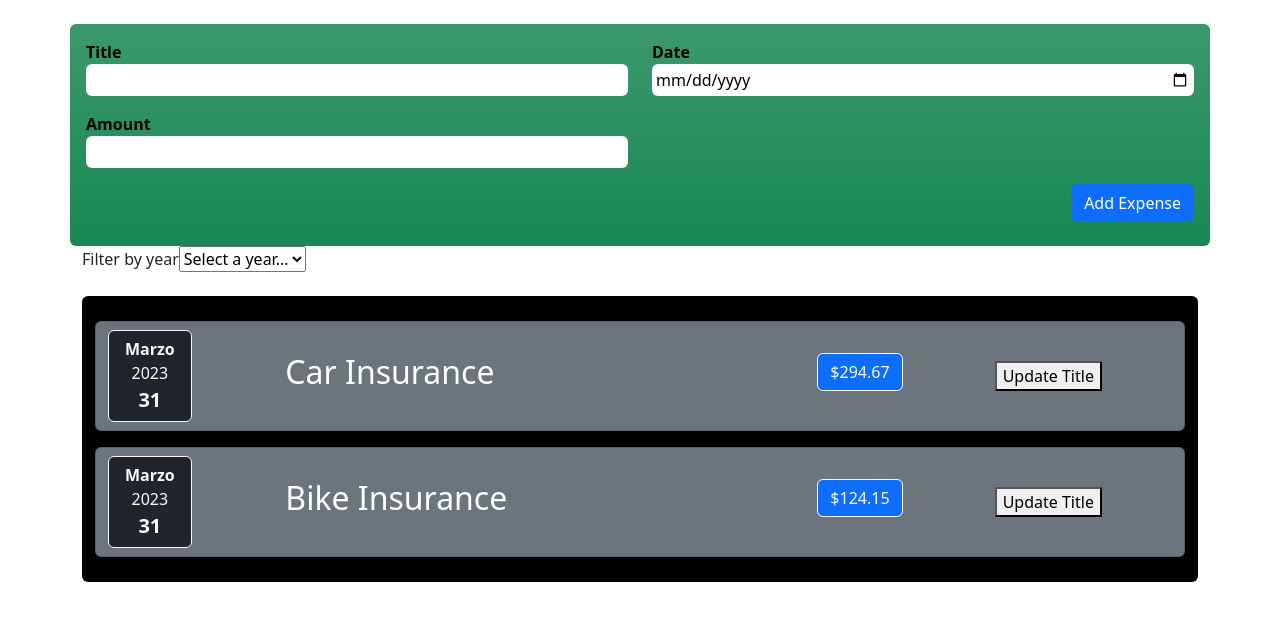
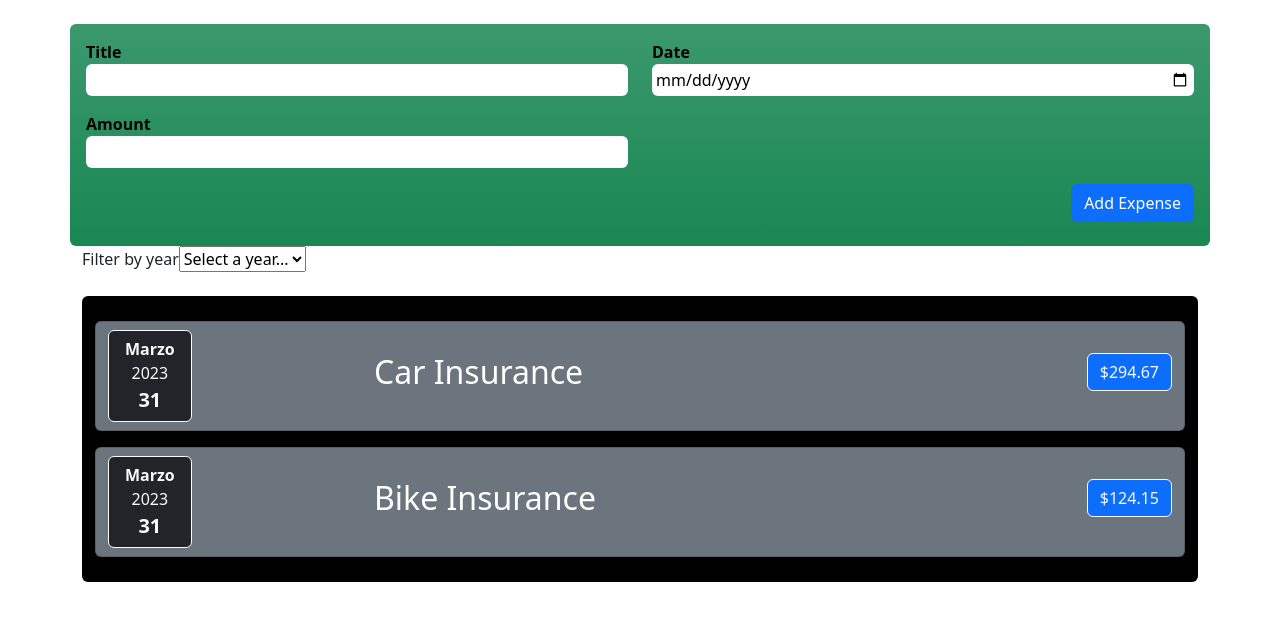
Before and after one commit to caoh29/react-app, a React (Vite) app: page / in a window 1280 px wide. Shown: the top 620 px of the page. Built offline with nearby package versions, Linux system fonts and the light colour scheme.

Commit message:
ready to go without update title btn

```diff
--- a/src/components/ExpenseItem.tsx
+++ b/src/components/ExpenseItem.tsx
@@ -1,5 +1,3 @@
-import { useState } from "react";
-
 import ExpenseDate from "./ExpenseDate";
 import Card from "./Card";
 
@@ -10,25 +8,15 @@ interface ExpenseItemProps {
 }
 
 function ExpenseItem(props: ExpenseItemProps): JSX.Element {
-
-    const [title, setTitle] = useState(props.title);
-
-    function clickHandler () {
-        setTitle('Updated!');
-    }
-
     return (
         <Card className="container bg-secondary my-2">
             <div className="d-flex align-items-center">
                 <ExpenseDate date={props.date} />
                 <div className="col-6">
-                    <h2 className="text-left">{title}</h2>
+                    <h2 className="text-left">{props.title}</h2>
                 </div>
-                <div className="col">
+                <div className="col d-flex justify-content-end">
                     <h2 className="btn btn-primary btn-outline-light">${props.amount}</h2>
-                </div>
-                <div className="col">
-                    <button onClick={clickHandler}>Update Title</button>
                 </div>
             </div>
         </Card>
```
